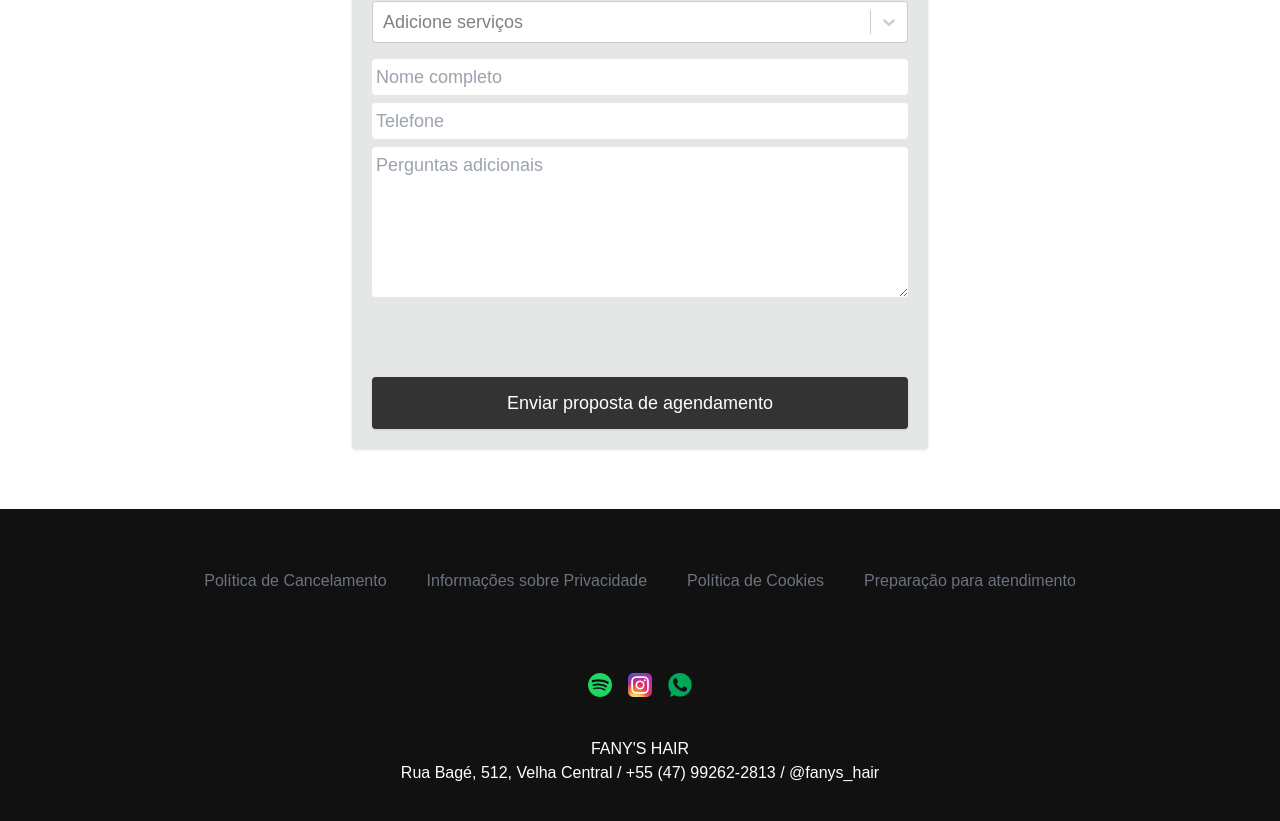
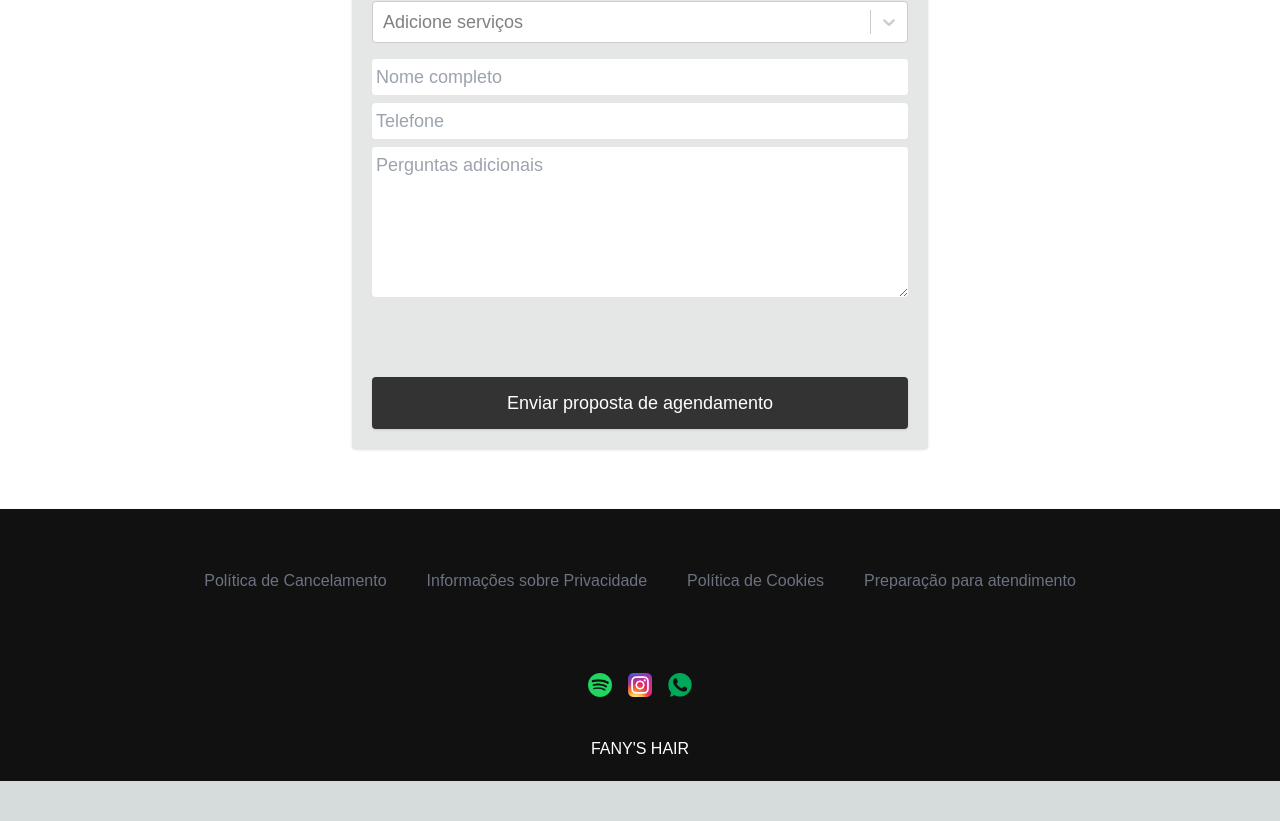
Before and after one commit to brut4luk3/fanys-hair, a Next.js app: page /precos in a window 1280 px wide. Shown: the part 3132-3953 px from the top of the page. After the commit the page ends 3913 px from the top, so only its background shows below. Built offline with nearby package versions, Linux system fonts and the light colour scheme.

Commit message:
Ajustes - remover endereço e ajustes em e-mails no footer

```diff
--- a/src/components/Footer.js
+++ b/src/components/Footer.js
@@ -25,7 +25,7 @@ function Footer() {
                     <h2 className="text-2xl font-bold mb-4">Política de Cancelamento</h2>
                     <p className="mb-4">Entendemos que imprevistos acontecem e que você pode precisar cancelar seu atendimento. Para garantir um bom atendimento a todos os nossos clientes, pedimos que o cancelamento seja feito com pelo menos 1 dia de antecedência.</p>
                     <p className="mb-4">Caso o cancelamento não seja efetuado dentro deste prazo, poderá ser cobrada uma taxa de cancelamento. Agradecemos sua compreensão e colaboração.</p>
-                    <p className="mb-4">Para cancelar seu atendimento, entre em contato conosco pelo telefone +55 (47) 99262-2813 ou pelo nosso Instagram @fanys_hair.</p>
+                    <p className="mb-4">Para cancelar seu atendimento, entre em contato conosco pelo telefone +55 (47) 99676-2813 ou pelo nosso Instagram @fanys_hair.</p>
                     <p>Agradecemos pela sua compreensão e estamos à disposição para qualquer dúvida.</p>
                 </div>
             )
@@ -38,7 +38,7 @@ function Footer() {
                     <p className="mb-4">Respeitamos a sua privacidade e estamos comprometidos em proteger suas informações pessoais. Esta política descreve como coletamos, usamos e protegemos suas informações.</p>
                     <p className="mb-4">Podemos coletar informações pessoais, como seu nome, endereço de e-mail e telefone, quando você agenda um atendimento ou entra em contato conosco. Essas informações são usadas exclusivamente para fornecer nossos serviços e comunicar com você.</p>
                     <p className="mb-4">Além disso, podemos tirar fotos dos nossos trabalhos, incluindo seu cabelo, para exibir em nossas redes sociais e materiais promocionais. Garantimos que qualquer imagem será usada com total respeito e de acordo com a sua autorização.</p>
-                    <p className="mb-4">Se você tiver qualquer dúvida ou preocupação sobre a privacidade de suas informações, por favor, entre em contato conosco pelo e-mail <a href="mailto:sbukovitz@outlook.com" className="text-blue-500 underline">sbukovitz@outlook.com</a>.</p>
+                    <p className="mb-4">Se você tiver qualquer dúvida ou preocupação sobre a privacidade de suas informações, por favor, entre em contato conosco pelo e-mail <a href="mailto:fanyshair@gmail.com" className="text-blue-500 underline">fanyshair@gmail.com</a>.</p>
                 </div>
             )
         },
@@ -73,7 +73,7 @@ function Footer() {
                     <p className="mb-4">Podemos atualizar esta Política de Cookies ocasionalmente para refletir mudanças em nossas práticas ou por outras razões operacionais, legais ou regulamentares. Recomendamos que você reveja esta página periodicamente para obter as informações mais recentes sobre nossa política de cookies.</p>
 
                     <h3 className="text-xl font-semibold mb-2">Contato</h3>
-                    <p>Se você tiver alguma dúvida sobre nossa Política de Cookies, entre em contato conosco através do e-mail: <a href="mailto:sbukovitz@outlook.com" className="text-blue-500 underline">sbukovitz@outlook.com</a>.</p>
+                    <p>Se você tiver alguma dúvida sobre nossa Política de Cookies, entre em contato conosco através do e-mail: <a href="mailto:fanyshair@gmail.com" className="text-blue-500 underline">fanyshair@gmail.com</a>.</p>
                 </div>
             )
         },
@@ -128,9 +128,6 @@ function Footer() {
             <div className="text-center mt-10 px-5">
                 <p>FANY'S HAIR</p>
             </div>
-            <div className="text-center mb-20 px-5">
-                <p>Rua Bagé, 512, Velha Central / +55 (47) 99262-2813 / @fanys_hair</p>
-            </div>
             {isModalOpen && (
                 <div className="fixed inset-0 bg-black bg-opacity-75 flex items-center justify-center p-5 z-50" onClick={closeModal}>
                     <div className="relative p-5 rounded-lg shadow-lg text-center bg-white text-black mx-auto max-w-3xl max-h-[80vh] overflow-auto" onClick={e => e.stopPropagation()}>
```
